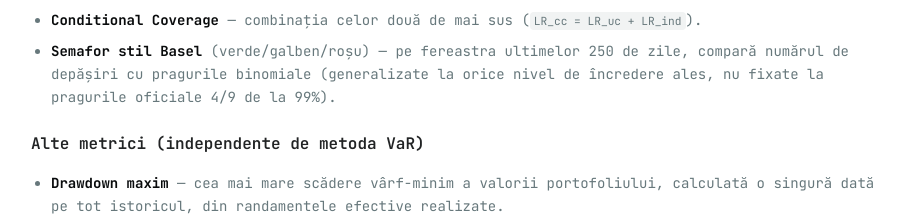
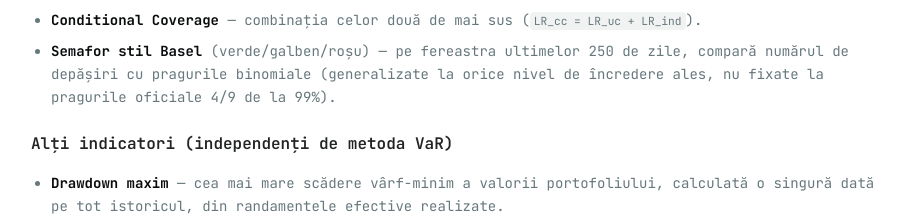
Before and after one commit to itsthevictor/risk, a Next.js app in the folder frontend/: page /about in a window 1280 px wide. Shown: the part 1586-1802 px from the top of the page, without its empty margins (185-1089 px from the left). Built offline with nearby package versions, Linux system fonts and the light colour scheme.

Commit message:
fix: update terminology in README and AboutPage for consistency

```diff
--- a/frontend/app/about/page.tsx
+++ b/frontend/app/about/page.tsx
@@ -278,7 +278,7 @@ export default function AboutPage() {
           </li>
         </ul>
 
-        <SubHeading>Alte metrici (independente de metoda VaR)</SubHeading>
+        <SubHeading>Alți indicatori (independenți de metoda VaR)</SubHeading>
         <ul className='list-disc space-y-2 pl-5 text-muted-foreground'>
           <li>
             <strong className='text-foreground'>Drawdown maxim</strong> — cea
@@ -647,7 +647,7 @@ Ieșiri nete = Ieșiri totale − min(Intrări, 75% × Ieșiri totale)`}
           <Table>
             <TableHeader>
               <TableRow>
-                <TableHead>Metrică</TableHead>
+                <TableHead>Indicator</TableHead>
                 <TableHead>Valoare</TableHead>
               </TableRow>
             </TableHeader>
@@ -749,7 +749,7 @@ Ieșiri nete = Ieșiri totale − min(Intrări, 75% × Ieșiri totale)`}
           </li>
           <li>
             <strong className='text-foreground'>Tabel pe grad de credit</strong>{' '}
-            — aceleași metrici, în format tabelar.
+            — aceiași indicatori, în format tabelar.
           </li>
           <li>
             <strong className='text-foreground'>Grafic de calibrare</strong> —
```
Also changed, not shown: 1 other file (tests, documents, lock files or other folders).
